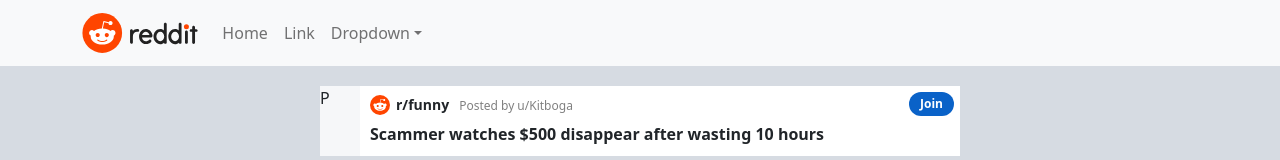
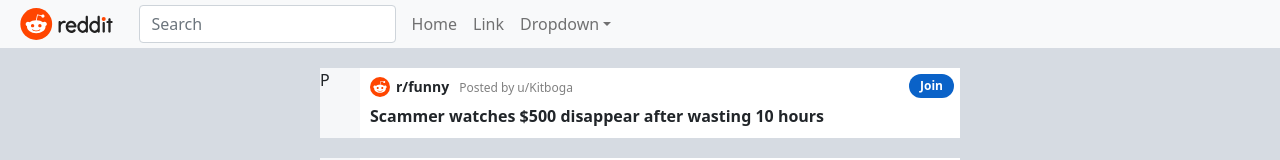
Before and after one commit to Ldsc2002/reddit-react-ui, a React app: page / in a window 1280 px wide. Shown: the top 160 px of the page. Built offline with nearby package versions, Linux system fonts and the light colour scheme; the HTML template or start-up script is replaced by a standard one.

Commit message:
WIP top navigation bar

```diff
--- a/src/components/Navbar.jsx
+++ b/src/components/Navbar.jsx
@@ -2,31 +2,43 @@
 import Navbar from 'react-bootstrap/Navbar'
 import Nav from 'react-bootstrap/Nav'
 import NavDropdown from 'react-bootstrap/NavDropdown'
+import Form from 'react-bootstrap/Form'
+import FormControl from 'react-bootstrap/FormControl'
 import Container from 'react-bootstrap/Container'
 
 function NavigationBar() {
     return (
-        <Navbar bg="light" expand="lg">
+        <Navbar bg="light" expand="lg" fixed='top'>
+            <Navbar.Brand href="#">
+                <img
+                alt=""
+                src="./src/images/logo.svg"
+                height="32"
+                className="d-inline-block align-top"
+                />{' '}
+            </Navbar.Brand>
+
             <Container>
-                <Navbar.Brand href="#home">
-                    <img
-                    alt=""
-                    src="./src/images/logo.svg"
-                    height="40"
-                    className="d-inline-block align-top"
-                    />{' '}
-                </Navbar.Brand>
+                <Form className="d-flex">
+                    <FormControl
+                    type="search"
+                    placeholder="Search"
+                    className="me-2"
+                    aria-label="Search"
+                    />
+                </Form>
+
                 <Navbar.Toggle aria-controls="basic-navbar-nav" />
                 <Navbar.Collapse id="basic-navbar-nav">
                     <Nav className="me-auto">
-                        <Nav.Link href="#home">Home</Nav.Link>
-                        <Nav.Link href="#link">Link</Nav.Link>
+                        <Nav.Link href="#">Home</Nav.Link>
+                        <Nav.Link href="#">Link</Nav.Link>
                         <NavDropdown title="Dropdown" id="basic-nav-dropdown">
-                            <NavDropdown.Item href="#action/3.1">Action</NavDropdown.Item>
-                            <NavDropdown.Item href="#action/3.2">Another action</NavDropdown.Item>
-                            <NavDropdown.Item href="#action/3.3">Something</NavDropdown.Item>
+                            <NavDropdown.Item href="#">Action</NavDropdown.Item>
+                            <NavDropdown.Item href="#">Another action</NavDropdown.Item>
+                            <NavDropdown.Item href="#">Something</NavDropdown.Item>
                             <NavDropdown.Divider />
-                            <NavDropdown.Item href="#action/3.4">Separated link</NavDropdown.Item>
+                            <NavDropdown.Item href="#">Separated link</NavDropdown.Item>
                         </NavDropdown>
                     </Nav>
                 </Navbar.Collapse>
--- a/src/index.jsx
+++ b/src/index.jsx
@@ -2,9 +2,11 @@
 import ReactDOM from 'react-dom'
 import App from './App'
 import 'bootstrap/dist/css/bootstrap.min.css'
+
+// CSS
 import './style/posts.css'
 import './style/app.css'
-
+import './style/navbar.css'
 
 ReactDOM.render(
     <App />,
--- a/src/style/app.css
+++ b/src/style/app.css
@@ -1,3 +1,4 @@
 body {
     background-color: #d6dbe2;
+    margin-top: 48px;
 }
--- /dev/null
+++ b/src/style/navbar.css
@@ -0,0 +1,8 @@
+.navbar-brand {
+    padding: 0px 0px 0px 0px;
+    margin: 0px 0px 0px 20px;
+}
+
+.navbar {
+    padding: 4px 0px 4px 0px;
+}
```
